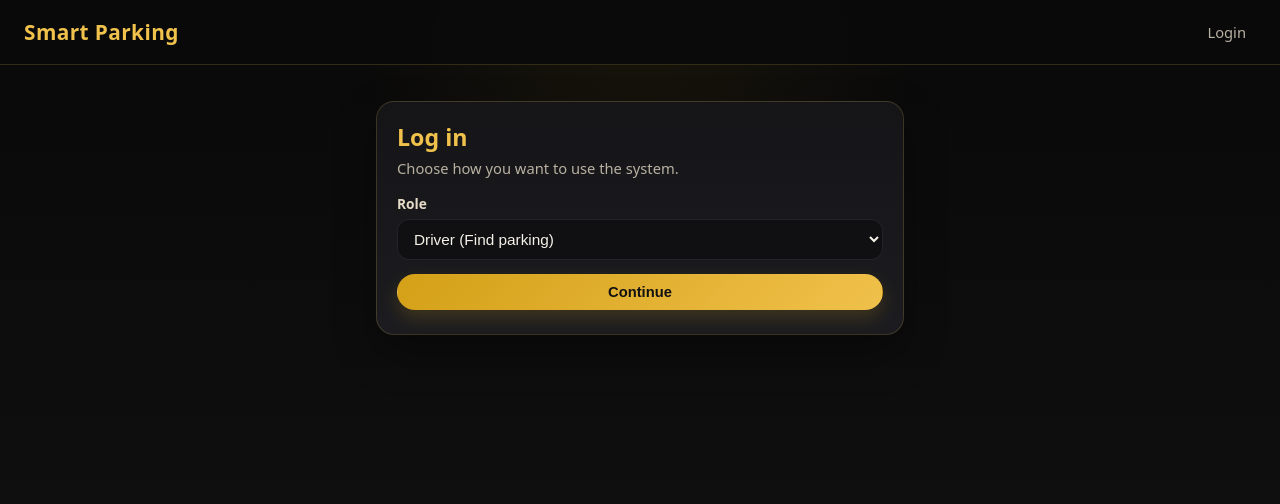
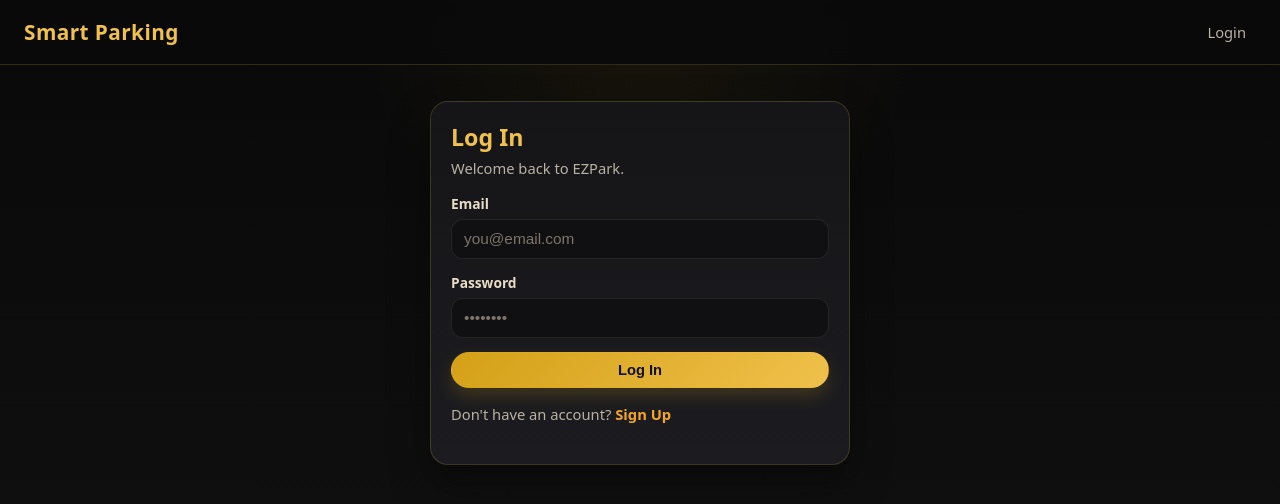
Before and after one commit to AryanManda/EZPARK, a React app in the folder frontend/: page /login in a window 1280 px wide. Shown: the top 504 px of the page. Built offline with nearby package versions, Linux system fonts and the light colour scheme; the HTML template or start-up script is replaced by a standard one.

Commit message:
soha: rewrite Login.jsx with email/password and signup

```diff
--- a/frontend/src/App.jsx
+++ b/frontend/src/App.jsx
@@ -12,28 +12,8 @@
 import RegisterLot from "./registerLot.jsx";
 import AccountSettings from "./AccountSettings.jsx";
 import SendAnnouncement from "./sendAnnouncement.jsx";
-import OwnerDashboard from "./OwnerDashboard.jsx";
-import SpotsPage from "./SpotsPage.jsx";
-import ReservationsPage from "./ReservationsPage.jsx";
-import FinancialsPage from "./FinancialsPage.jsx";
-import ManageLotsPage from "./ManageLotsPage.jsx";
-import { LotProvider, useLot } from "./context/LotContext.jsx";
-
-function LotSwitcher() {
-  const { lots, activeLotId, setActiveLotId } = useLot();
-  return (
-    <select
-      className="lot-switcher"
-      value={activeLotId}
-      onChange={(e) => setActiveLotId(e.target.value)}
-      aria-label="Switch lot"
-    >
-      {lots.map((lot) => (
-        <option key={lot.id} value={lot.id}>{lot.name}</option>
-      ))}
-    </select>
-  );
-}
+import SohaLogin from "./SohaLogin.jsx";
+import Vehicles from "./Vehicles.jsx";
 
 function ProtectedRoute({ user, allowedRole, children }) {
   if (!user) return <Navigate to="/login" replace />;
@@ -42,12 +22,11 @@
 }
 
 function App() {
-  const [user, setUser] = useState(null); // { role: 'driver' | 'owner', id: string }
+  const [user, setUser] = useState(null);
 
   const handleLogout = () => setUser(null);
 
   return (
-    <LotProvider>
     <BrowserRouter>
       <div className="app-root">
         <header className="header">
@@ -55,121 +34,65 @@
           <nav className="nav">
             {user?.role === "driver" && (
               <>
-                <Link to="/driver/find-parking" className="nav-link">
-                  Find Parking
-                </Link>
-                <Link to="/driver/account-settings" className="nav-link">
-                  Account
-                </Link>
+                <Link to="/driver/find-parking" className="nav-link">Find Parking</Link>
+                <Link to="/driver/account-settings" className="nav-link">Account</Link>
+                <Link to="/driver/vehicles" className="nav-link">My Vehicles</Link>
               </>
             )}
             {user?.role === "owner" && (
               <>
-                <Link to="/owner/dashboard" className="nav-link">
-                  Dashboard
-                </Link>
-                <LotSwitcher />
-                <Link to="/owner/announcements" className="nav-link">
-                  Announcements
-                </Link>
+                <Link to="/owner/register-lot" className="nav-link">Register Lot</Link>
+                <Link to="/owner/announcements" className="nav-link">Announcements</Link>
               </>
             )}
             {user ? (
-              <button className="btn small" onClick={handleLogout}>
-                Logout
-              </button>
+              <button className="btn small" onClick={handleLogout}>Logout</button>
             ) : (
-              <Link to="/login" className="nav-link">
-                Login
-              </Link>
+              <Link to="/login" className="nav-link">Login</Link>
             )}
           </nav>
         </header>
 
+        <main className="main-single">
           <Routes>
-          {/* Routes that use the centred single-column layout */}
-          <Route path="/login" element={
-            <main className="main-single">
-              <Login onLogin={setUser} user={user} />
-            </main>
-          } />
+            <Route path="/login" element={<Login onLogin={setUser} user={user} />} />
+            <Route path="/soha-login" element={<SohaLogin onLogin={() => setUser({ role: "driver", id: "soha-1" })} />} />
 
             <Route path="/driver/find-parking" element={
               <ProtectedRoute user={user} allowedRole="driver">
-              <main className="main-single">
-                <section className="panel">
-                  <FindParking userId={user?.id} />
-                </section>
-              </main>
+                <section className="panel"><FindParking userId={user?.id} /></section>
               </ProtectedRoute>
             } />
 
             <Route path="/driver/account-settings" element={
               <ProtectedRoute user={user} allowedRole="driver">
-              <main className="main-single">
-                <section className="panel">
-                  <AccountSettings userId={user?.id} />
-                </section>
-              </main>
+                <section className="panel"><AccountSettings userId={user?.id} /></section>
+              </ProtectedRoute>
+            } />
+
+            <Route path="/driver/vehicles" element={
+              <ProtectedRoute user={user} allowedRole="driver">
+                <section className="panel"><Vehicles /></section>
               </ProtectedRoute>
             } />
 
             <Route path="/owner/register-lot" element={
               <ProtectedRoute user={user} allowedRole="owner">
-              <main className="main-single">
-                <section className="panel">
-                  <RegisterLot />
-                </section>
-              </main>
+                <section className="panel"><RegisterLot /></section>
               </ProtectedRoute>
             } />
 
             <Route path="/owner/announcements" element={
               <ProtectedRoute user={user} allowedRole="owner">
-              <main className="main-single">
-                <section className="panel">
-                  <SendAnnouncement />
-                </section>
-              </main>
-            </ProtectedRoute>
-          } />
-
-          {/* Full-width owner dashboard routes */}
-          <Route path="/owner/dashboard" element={
-            <ProtectedRoute user={user} allowedRole="owner">
-              <OwnerDashboard />
-            </ProtectedRoute>
-          } />
-
-          <Route path="/owner/spots" element={
-            <ProtectedRoute user={user} allowedRole="owner">
-              <SpotsPage />
-            </ProtectedRoute>
-          } />
-
-          <Route path="/owner/reservations" element={
-            <ProtectedRoute user={user} allowedRole="owner">
-              <ReservationsPage />
-            </ProtectedRoute>
-          } />
-
-          <Route path="/owner/financials" element={
-            <ProtectedRoute user={user} allowedRole="owner">
-              <FinancialsPage />
-            </ProtectedRoute>
-          } />
-
-          <Route path="/owner/manage-lots" element={
-            <ProtectedRoute user={user} allowedRole="owner">
-              <ManageLotsPage />
+                <section className="panel"><SendAnnouncement /></section>
               </ProtectedRoute>
             } />
 
             <Route path="*" element={<Navigate to="/login" replace />} />
           </Routes>
+        </main>
       </div>
     </BrowserRouter>
-    </LotProvider>
   );
 }
 
--- a/frontend/src/Login.jsx
+++ b/frontend/src/Login.jsx
@@ -1,34 +1,80 @@
-// src/Login.jsx
-import React, { useState, useEffect } from "react";
+// src/Login.jsx - SOHA UC-01: Login
+import React, { useState } from "react";
 import { useNavigate } from "react-router-dom";
 
+const users = [
+  { id: 1, email: "driver@gmail.com", password: "pass123", role: "driver" },
+  { id: 2, email: "owner@gmail.com", password: "pass123", role: "owner" },
+];
+
 function Login({ onLogin, user }) {
+  const [mode, setMode] = useState("login");
+  const [email, setEmail] = useState("");
+  const [password, setPassword] = useState("");
   const [role, setRole] = useState("driver");
+  const [msg, setMsg] = useState("");
   const navigate = useNavigate();
 
-  useEffect(() => {
-    if (user?.role === "driver") {
-      navigate("/driver/find-parking", { replace: true });
-    } else if (user?.role === "owner") {
-      navigate("/owner/register-lot", { replace: true });
-    }
-  }, [user, navigate]);
+  const handleLogin = (e) => {
+    e.preventDefault();
+    if (!email && !password) return setMsg("All fields are required.");
+    if (!email) return setMsg("Email is required.");
+    if (!password) return setMsg("Password is required.");
 
-  const handleSubmit = (e) => {
-    e.preventDefault();
-    onLogin({ role, id: `${role}-1` });
-    if (role === "driver") navigate("/driver/find-parking");
+    const found = users.find(
+      (u) => u.email === email && u.password === password
+    );
+
+    if (!found) return setMsg("Invalid email or password.");
+
+    setMsg("");
+    onLogin({ role: found.role, id: `${found.role}-1` });
+    if (found.role === "driver") navigate("/driver/find-parking");
     else navigate("/owner/register-lot");
   };
 
+  const handleSignup = (e) => {
+    e.preventDefault();
+    if (!email || !password) return setMsg("All fields are required.");
+    setMsg("Account created! You can now log in.");
+    setMode("login");
+  };
+
   return (
-    <section className="panel">
-      <h2 className="section-title">Log in</h2>
+    <section className="panel" style={{ maxWidth: "420px", margin: "0 auto" }}>
+      <h2 className="section-title">
+        {mode === "login" ? "Log In" : "Sign Up"}
+      </h2>
       <p className="section-help">
-        Choose how you want to use the system.
+        {mode === "login"
+          ? "Welcome back to EZPark."
+          : "Create your EZPark account."}
       </p>
 
-      <form onSubmit={handleSubmit} className="form-vertical">
+      <form onSubmit={mode === "login" ? handleLogin : handleSignup} className="form-vertical">
+        <label className="field">
+          <span className="field-label">Email</span>
+          <input
+            className="input"
+            type="email"
+            placeholder="you@email.com"
+            value={email}
+            onChange={(e) => setEmail(e.target.value)}
+          />
+        </label>
+
+        <label className="field">
+          <span className="field-label">Password</span>
+          <input
+            className="input"
+            type="password"
+            placeholder="••••••••"
+            value={password}
+            onChange={(e) => setPassword(e.target.value)}
+          />
+        </label>
+
+        {mode === "signup" && (
           <label className="field">
             <span className="field-label">Role</span>
             <select
@@ -40,11 +86,42 @@
               <option value="owner">Owner (Register lot)</option>
             </select>
           </label>
+        )}
+
+        {msg && (
+          <p style={{ color: msg.includes("created") ? "green" : "red", margin: "4px 0" }}>
+            {msg}
+          </p>
+        )}
 
         <button type="submit" className="btn primary">
-          Continue
+          {mode === "login" ? "Log In" : "Sign Up"}
         </button>
       </form>
+
+      <p className="section-help" style={{ marginTop: "16px" }}>
+        {mode === "login" ? (
+          <>
+            Don't have an account?{" "}
+            <span
+              onClick={() => { setMode("signup"); setMsg(""); }}
+              style={{ color: "#f5a623", cursor: "pointer", fontWeight: "bold" }}
+            >
+              Sign Up
+            </span>
+          </>
+        ) : (
+          <>
+            Already have an account?{" "}
+            <span
+              onClick={() => { setMode("login"); setMsg(""); }}
+              style={{ color: "#f5a623", cursor: "pointer", fontWeight: "bold" }}
+            >
+              Log In
+            </span>
+          </>
+        )}
+      </p>
     </section>
   );
 }
```
Lines whose indentation alone changed are shown as unchanged.
